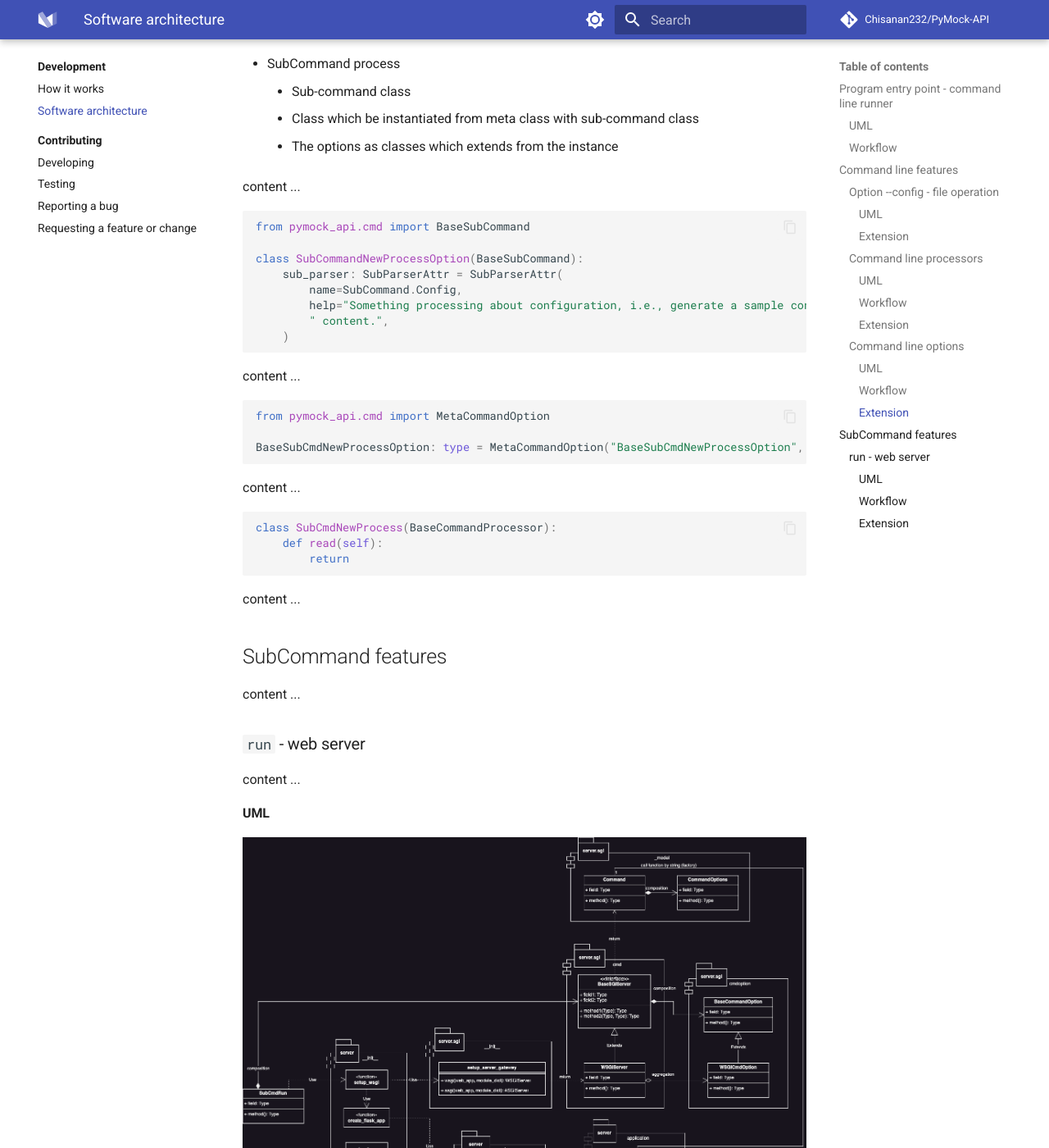
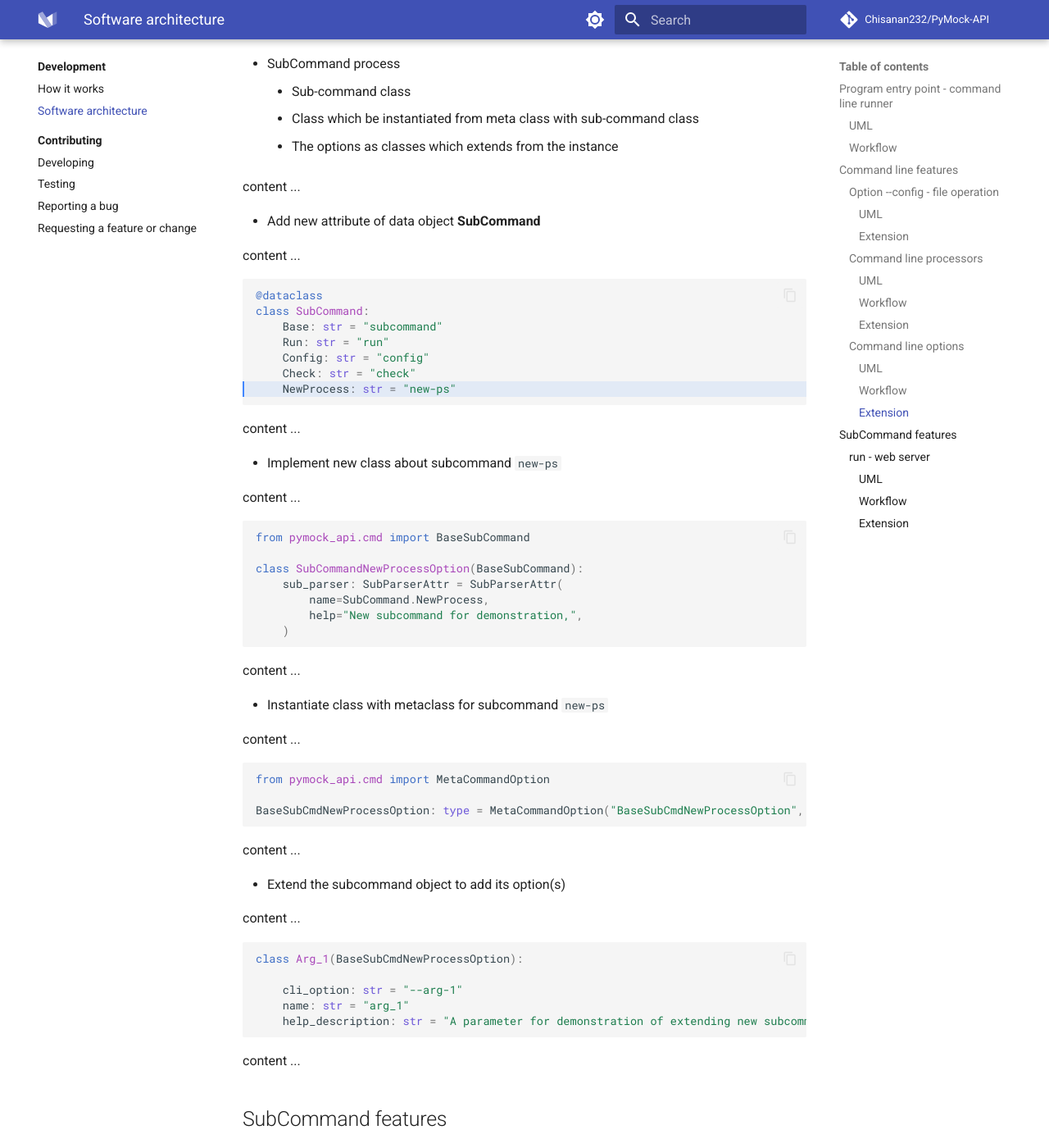
Before and after one commit to Chisanan232/PyMock-Server, an MkDocs documentation site: the page built from docs/development/software-architecture.md, in a window 1280 px wide and 1400 px high, scrolled down 6868 px. Shown: the whole window at 82% size. Built offline with MkDocs 1.6.1 and Material for MkDocs 9.7.7, drawn with Linux system fonts in a browser that asks for light colours; comment, search, counter and statistics services are not loaded.

Commit message:
Add more code examples of section *Command line features/Command line options/Extension* in page *Development/Software architecture*.

````diff
--- a/docs/development/software-architecture.md
+++ b/docs/development/software-architecture.md
@@ -180,31 +180,60 @@ content ...
 
 content ...
 
+* Add new attribute of data object **SubCommand**
+
+content ...
+
+```python hl_lines="7"
+@dataclass
+class SubCommand:
+    Base: str = "subcommand"
+    Run: str = "run"
+    Config: str = "config"
+    Check: str = "check"
+    NewProcess: str = "new-ps"
+```
+
+content ...
+
+* Implement new class about subcommand ``new-ps``
+
+content ...
+
 ```python
 from pymock_api.cmd import BaseSubCommand
 
 class SubCommandNewProcessOption(BaseSubCommand):
     sub_parser: SubParserAttr = SubParserAttr(
-        name=SubCommand.Config,
-        help="Something processing about configuration, i.e., generate a sample configuration or validate configuration"
-        " content.",
+        name=SubCommand.NewProcess,
+        help="New subcommand for demonstration,",
     )
 ```
+
+content ...
+
+* Instantiate class with metaclass for subcommand ``new-ps``
 
 content ...
 
 ```python
 from pymock_api.cmd import MetaCommandOption
 
-BaseSubCmdNewProcessOption: type = MetaCommandOption("BaseSubCmdNewProcessOption", (SubCommandRunOption,), {})
+BaseSubCmdNewProcessOption: type = MetaCommandOption("BaseSubCmdNewProcessOption", (SubCommandNewProcessOption,), {})
 ```
 
 content ...
 
+* Extend the subcommand object to add its option(s)
+
+content ...
+
 ```python
-class SubCmdNewProcess(BaseCommandProcessor):
-    def read(self):
-        return
+class Arg_1(BaseSubCmdNewProcessOption):
+
+    cli_option: str = "--arg-1"
+    name: str = "arg_1"
+    help_description: str = "A parameter for demonstration of extending new subcommand and new option."
 ```
 
 content ...
````
